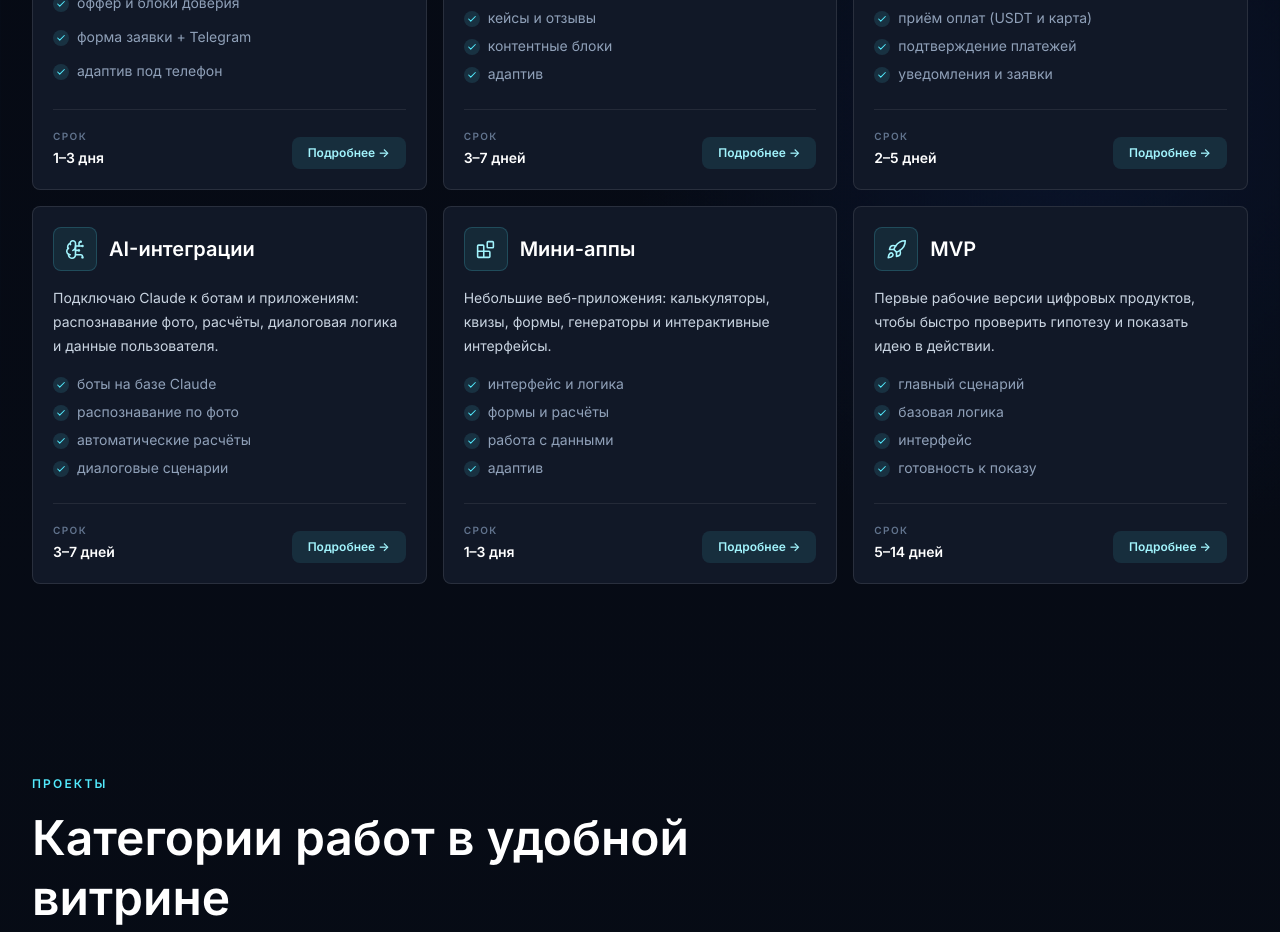
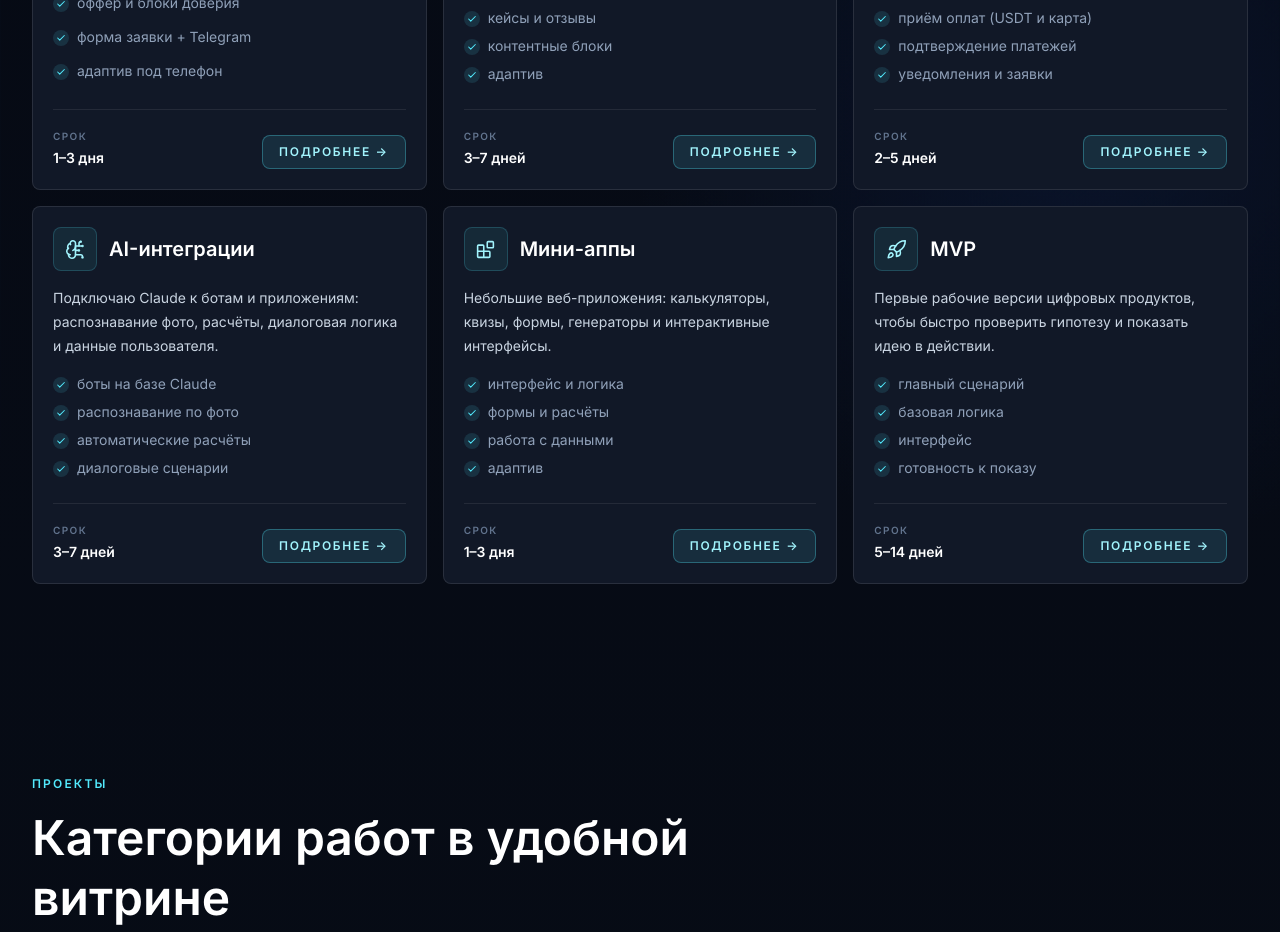
Before and after one commit to yasprosil-ai/portfolio-site, a Next.js app: page / in a window 1280 px wide. Shown: the part 1300-2232 px from the top of the page. Built offline with nearby package versions, Linux system fonts and the light colour scheme.

Commit message:
style: button Подробнее styled as badge with border and uppercase

```diff
--- a/components/ServicesSection.jsx
+++ b/components/ServicesSection.jsx
@@ -48,7 +48,7 @@ export default function ServicesSection() {
                   </div>
                   <Link
                     href={`/services/${service.slug}`}
-                    className="inline-flex items-center gap-1.5 rounded-lg bg-cyan-300/10 px-4 py-2 text-xs font-semibold text-cyan-200 transition hover:bg-cyan-300/18 active:translate-y-px"
+                    className="inline-flex items-center gap-1.5 rounded-lg border border-cyan-300/30 bg-cyan-300/10 px-4 py-2 text-xs font-semibold uppercase tracking-[0.14em] text-cyan-200 transition hover:bg-cyan-300/18 active:translate-y-px"
                   >
                     Подробнее →
                   </Link>
```
